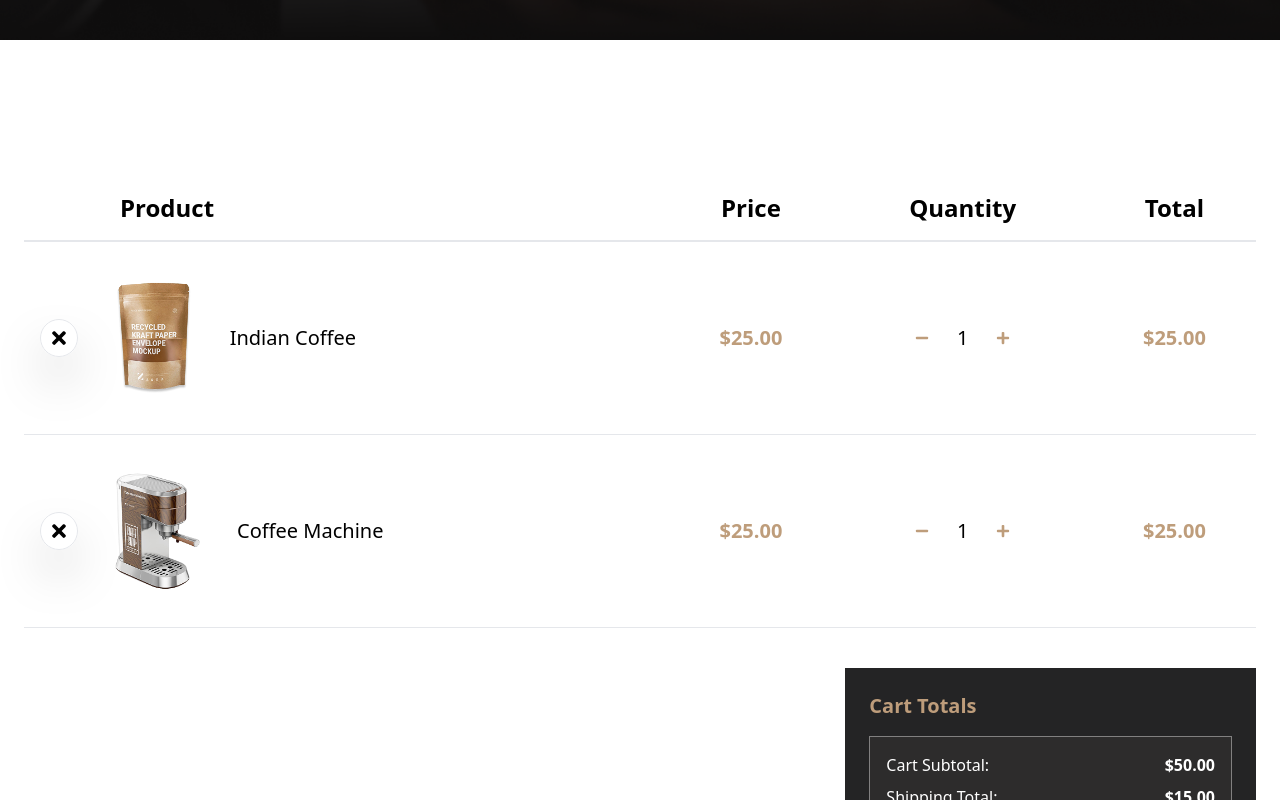
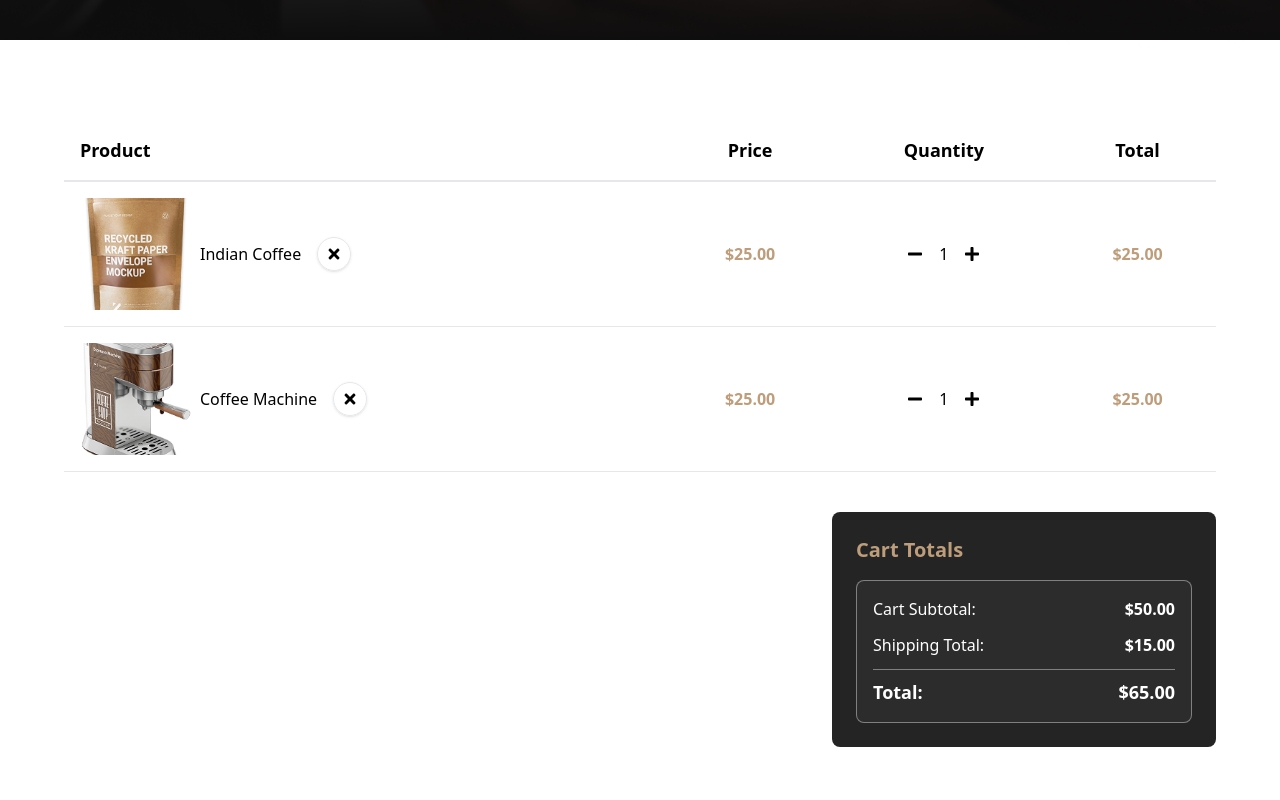
Before and after one commit to nirvanaemploye/template_Coffee, a React (Vite) app: page /order in a window 1280 px wide. Shown: the part 500-1300 px from the top of the page. Built offline with nearby package versions, Linux system fonts and the light colour scheme; a web font is replaced by a local one.

Commit message:
rosanbhai update on 30/07

```diff
--- a/src/Componets/AboutComp/SalesPoints/SalesPoints.jsx
+++ b/src/Componets/AboutComp/SalesPoints/SalesPoints.jsx
@@ -66,17 +66,20 @@ const SalesPoints = () => {
             </div>
           </div>
           <div className="flex justify-center items-center w-full">
-  <div className="w-full max-w-4xl aspect-video">
+            <div className="w-full aspect-video">
               <iframe
-      src="https://www.google.com/maps/embed?pb=!1m18!1m12!1m3!1d3730.3223539722326!2d73.06192229999999!3d20.778242799999997!2m3!1f0!2f0!3f0!3m2!1i1024!2i768!4f13.1!3m3!1m2!1s0x3be0ed0065bf26a3%3A0xac5127c2ebe92f7c!2sOne%20more%20cafe!5e0!3m2!1sen!2sin!4v1748066087553!5m2!1sen!2sin"
-      className="w-full h-full"
+                src="https://www.google.com/maps/embed?pb=!1m18!1m12!1m3!1d3997.609358642894!2d2.330517558938831!3d48.866467383689056!2m3!1f0!2f0!3f0!3m2!1i1024!2i768!4f13.1!3m3!1m2!1s0x47e66e25e28c0291%3A0xe5ed96cd530ca0e5!2sStarbucks%20Coffee!5e1!3m2!1sen!2sin!4v1753896288217!5m2!1sen!2sin"
+                width="100%"
+                height="450"
                 style={{ border: 0 }}
                 allowFullScreen
                 loading="lazy"
                 referrerPolicy="no-referrer-when-downgrade"
-    />
+                title="Google Map Location"
+              ></iframe>
             </div>
           </div>
+
 
         </div>
       </div>
--- a/src/Componets/OrderComp/AddToCart/AddToCart.jsx
+++ b/src/Componets/OrderComp/AddToCart/AddToCart.jsx
@@ -5,20 +5,8 @@ import List2 from "../../../assets/HomeCompImg/DelightsImg/List2.png";
 
 const AddToCart = () => {
   const [cartItems, setCartItems] = useState([
-    {
-      id: 1,
-      name: "Indian Coffee",
-      price: 25.0,
-      quantity: 1,
-      image: List2, // Replace with actual image path
-    },
-    {
-      id: 2,
-      name: "Coffee  Machine",
-      price: 25.0,
-      quantity: 1,
-      image: List1, // Replace with actual image path
-    },
+    { id: 1, name: "Indian Coffee", price: 25.0, quantity: 1, image: List2 },
+    { id: 2, name: "Coffee Machine", price: 25.0, quantity: 1, image: List1 },
   ]);
 
   const shippingCost = 15.0;
@@ -44,34 +32,33 @@ const AddToCart = () => {
   const total = subtotal + shippingCost;
 
   return (
-    <section className="py-28">
-      {" "}
-      <div className="container mx-auto sm:p-6">
-        <div className="flex flex-col gap-10">
-          {/* Cart Table */}
-          <div data-aos="fade-up" className="w-full">
-            <table className="w-full border-collapse">
+    <section className="py-20 px-4 sm:px-6 lg:px-8">
+      <div className="container mx-auto flex flex-col gap-10">
+
+        {/* Cart Table with horizontal scroll on small screens */}
+        <div className="overflow-x-auto" data-aos="fade-up">
+          <table className="min-w-full border-collapse">
             <thead>
-                <tr className="border-b-2 sm:text-2xl font-bold">
-                  <th className="text-left p-4 font-semibold md:ps-24">  Product</th>
-                  <th className="p-4 font-semibold">Price</th>
-                  <th className="p-4 font-semibold">Quantity</th>
-                  <th className="p-4 font-semibold">Total</th>
+              <tr className="border-b-2 text-sm sm:text-lg font-bold">
+                <th className="text-left p-4">Product</th>
+                <th className="p-4">Price</th>
+                <th className="p-4">Quantity</th>
+                <th className="p-4">Total</th>
               </tr>
             </thead>
             <tbody>
               {cartItems.map((item) => (
-                  <tr key={item.id} className="border-b sm:text-xl">
-                    <td className="flex flex-col sm:flex-row items-center text-center sm:p-4 gap-4">
+                <tr key={item.id} className="border-b text-sm sm:text-base">
+                  <td className="flex flex-col sm:flex-row items-center gap-2 p-4">
                     <img
                       src={item.image}
                       alt={item.name}
-                        className="p-5 sm:h-40 sm:order-1"
+                      className="h-20 w-20 sm:h-28 sm:w-28 object-cover"
                     />
-                      <span className="sm:order-2">{item.name}</span>
+                    <span className="text-center sm:text-left">{item.name}</span>
                     <button
                       onClick={() => handleRemoveItem(item.id)}
-                        className="sm:p-2 rounded-full border border-gray-200 shadow-2xl shadow-black hover:bg-red-500 hover:text-white transition "
+                      className="p-2 rounded-full border border-gray-200 shadow hover:bg-red-500 hover:text-white transition sm:ml-2"
                     >
                       <FaTimes />
                     </button>
@@ -79,24 +66,24 @@ const AddToCart = () => {
                   <td className="p-4 text-primary font-semibold text-center">
                     ${item.price.toFixed(2)}
                   </td>
-                    <td className="sm:p-4 text-primary">
-                      <div className="flex items-center justify-center text-center rounded-lg">
+                  <td className="p-4">
+                    <div className="flex items-center justify-center gap-2">
                       <button
                         onClick={() => handleQuantityChange(item.id, -1)}
-                          className="sm:px-3 sm:py-2 text-sm hover:bg-gray-200"
+                        className="p-2 hover:bg-gray-200 rounded"
                       >
                         <FaMinus />
                       </button>
-                        <span className="px-4 text-black">{item.quantity}</span>
+                      <span>{item.quantity}</span>
                       <button
                         onClick={() => handleQuantityChange(item.id, 1)}
-                          className="sm:px-3 sm:py-2 text-sm hover:bg-gray-200"
+                        className="p-2 hover:bg-gray-200 rounded"
                       >
                         <FaPlus />
                       </button>
                     </div>
                   </td>
-                    <td className="sm:p-4 text-primary font-semibold text-center">
+                  <td className="p-4 text-primary font-semibold text-center">
                     ${(item.price * item.quantity).toFixed(2)}
                   </td>
                 </tr>
@@ -105,29 +92,29 @@ const AddToCart = () => {
           </table>
         </div>
 
-          {/* Cart Totals Section */}
-          <div className="w-full lg:w-1/3 ms-auto">
-            <div data-aos="fade-left" className="bg-[#242425] text-white p-6">
-              <h2 className="text-xl font-bold mb-4 text-primary">
+        {/* Cart Totals */}
+        <div className="w-full lg:w-1/3 lg:ml-auto">
+          <div data-aos="fade-left" className="bg-[#242425] text-white p-6 rounded-lg">
+            <h2 className="text-lg sm:text-xl font-bold mb-4 text-primary">
               Cart Totals
             </h2>
-              <div className="border border-white/40 bg-[#2D2C2C] p-4 space-y-2">
-                <div className="flex justify-between">
+            <div className="border border-white/40 bg-[#2D2C2C] p-4 space-y-3 rounded-lg">
+              <div className="flex justify-between text-sm sm:text-base">
                 <span>Cart Subtotal:</span>
                 <span className="font-bold">${subtotal.toFixed(2)}</span>
               </div>
-                <div className="flex justify-between">
+              <div className="flex justify-between text-sm sm:text-base">
                 <span>Shipping Total:</span>
                 <span className="font-bold">${shippingCost.toFixed(2)}</span>
               </div>
-                <div className="flex justify-between text-lg font-bold border-t border-white/40 pt-2">
+              <div className="flex justify-between text-base sm:text-lg font-bold border-t border-white/40 pt-2">
                 <span>Total:</span>
                 <span>${total.toFixed(2)}</span>
               </div>
             </div>
           </div>
         </div>
-        </div>
+
       </div>
     </section>
   );
```
Also changed, not shown: src/Componets/ServiceComp/Address/Address.jsx (+26 -31 lines). Lines whose indentation alone changed are shown as unchanged.
